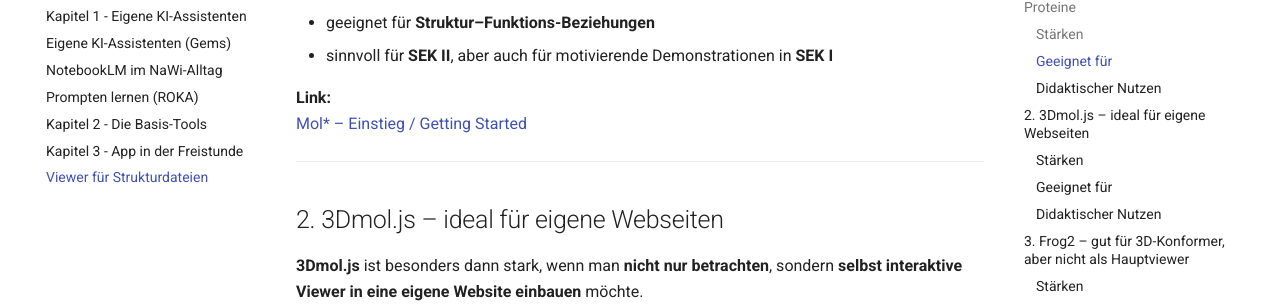
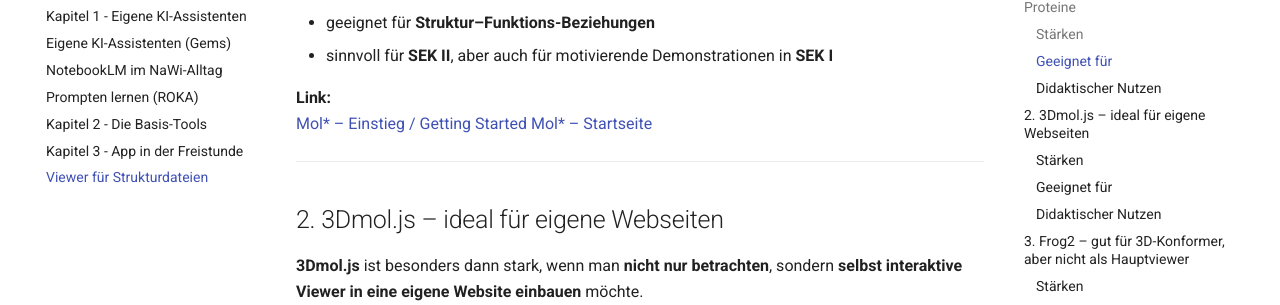
Before and after one commit to ekerzendorfer/CHEMIE-MIT-KI-ONLINEKURS, an MkDocs documentation site: the page built from docs/viewer.md, in a window 1280 px wide and 900 px high, scrolled down 1222 px. Shown: the part 146-451 px from the top of the window. Built offline with MkDocs 1.6.1 and Material for MkDocs 9.7.7, drawn with Linux system fonts in a browser that asks for light colours.

Commit message:
Update viewer.md

```diff
--- a/docs/viewer.md
+++ b/docs/viewer.md
@@ -45,6 +45,7 @@ Wichtig sind dabei vor allem:
 
 **Link:**
 [Mol* – Einstieg / Getting Started](https://www.rcsb.org/docs/3d-viewers/mol*/getting-started)
+[Mol* – Startseite](https://molstar.org/)
 
 ---
 
```
